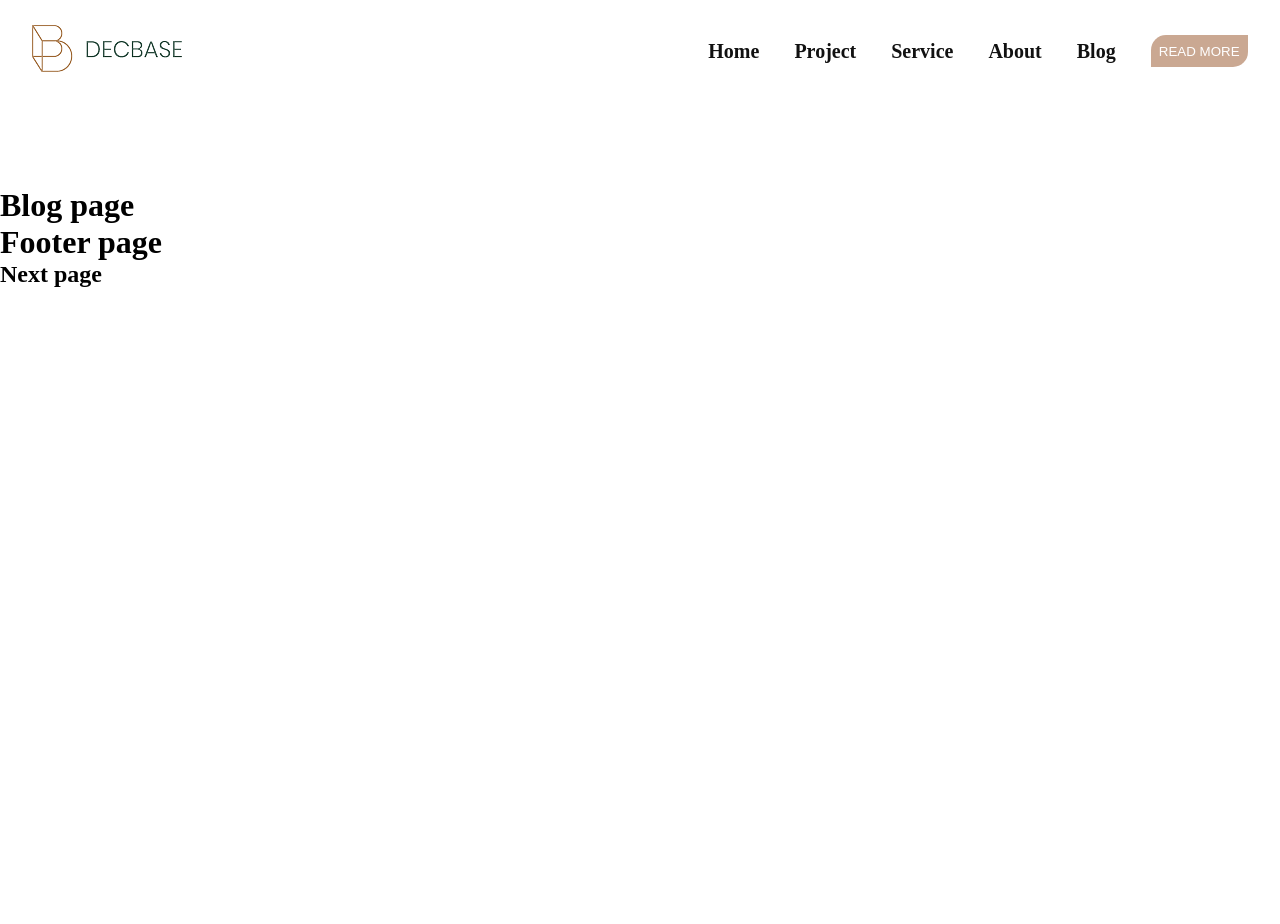
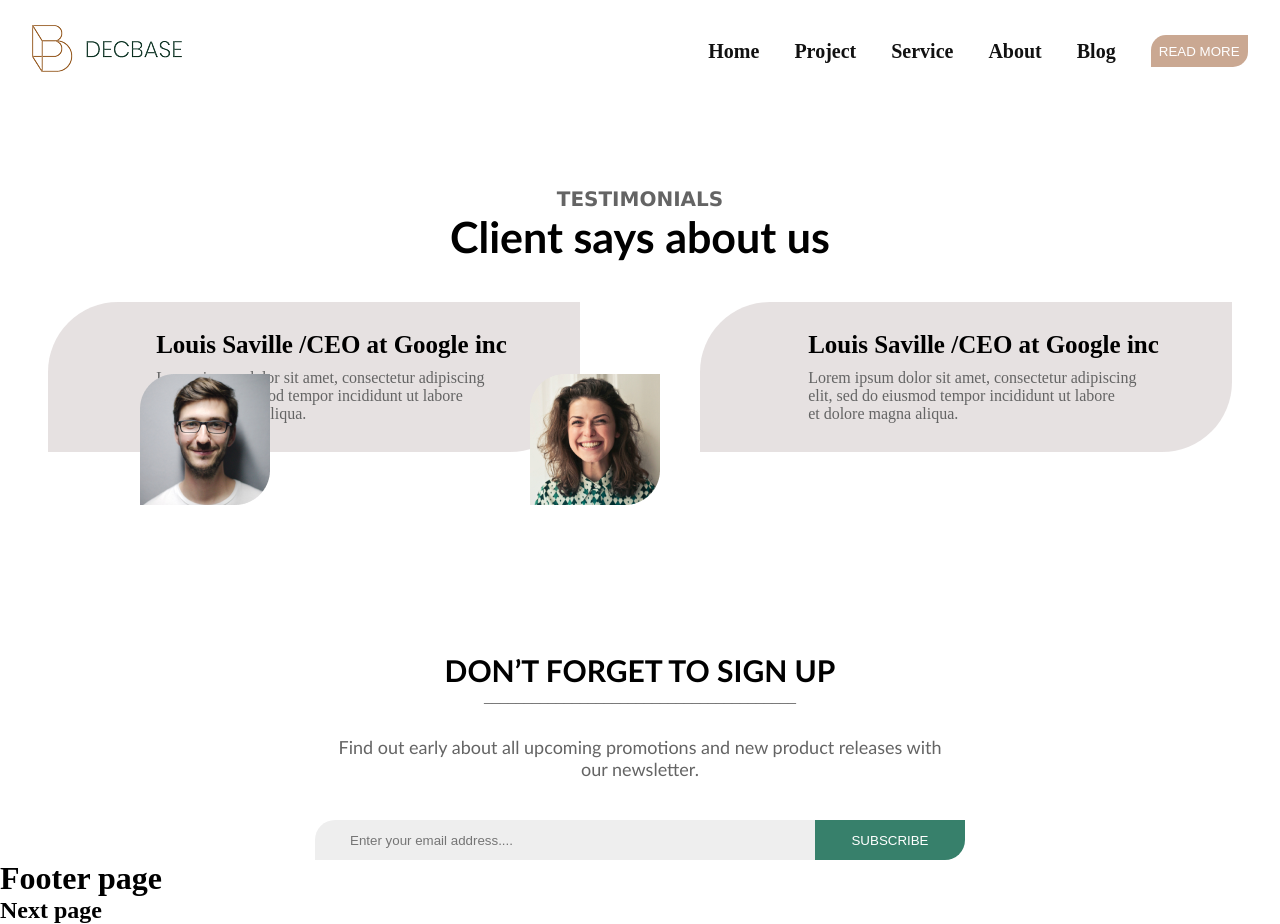
Before and after one commit to abdurashidov1212/team-git, a React (Vite) app: page /blog in a window 1280 px wide. Before the commit the page ends 800 px from the top, so only its background shows below. Built offline with nearby package versions, Linux system fonts and the light colour scheme.

Commit message:
blog is added

```diff
--- /dev/null
+++ b/src/pages/blog.css
@@ -0,0 +1,104 @@
+.blog{
+    display: flex;
+    align-items: center;
+    justify-content: center;
+    flex-direction: column;
+}
+.blog h3{
+    color: #646464;
+    font-size: 20px;
+    font-family: 'Lucida Sans', 'Lucida Sans Regular', 'Lucida Grande', 'Lucida Sans Unicode', Geneva, Verdana, sans-serif;
+}
+.blog h1{
+    font-size: 43px;
+    font-family: 'Gill Sans', 'Gill Sans MT', Calibri, 'Trebuchet MS', sans-serif;
+}
+.pol{
+    display: flex;
+    align-items: center;
+    justify-content: center;
+    margin-top: 40px;
+    gap: 120px;
+}
+.pol1{
+    width: 532px;
+    height: 150px;
+    padding: 15px;
+    background-color: #d2caca8e;
+    border-top-left-radius: 70px;
+    border-bottom-right-radius: 70px;
+    padding-left: 50px;
+    display: flex;
+    align-items: center;
+    justify-content: center;
+}
+.pol3 img{
+    position: absolute;
+    left: 140px;
+    bottom: 295px;
+}
+.pol1 h3{
+    font-size: 25px;
+}
+.pol1 p{
+    color: #646464;
+    padding-top: 10px;
+}
+
+
+.pol4 img{
+    position: absolute;
+    right: 620px;
+    bottom: 295px;
+}
+.do{
+    display: flex;
+    align-items: center;
+    justify-content: center;
+    flex-direction: column;
+    margin-top: 200px;
+}
+.do h1{
+    font-size: 30px;
+    font-family: 'Trebuchet MS', 'Lucida Sans Unicode', 'Lucida Grande', 'Lucida Sans', Arial, sans-serif;
+}
+.do p{
+    color: #646464;
+}
+
+.find{
+    display: flex;
+    align-items: center;
+    justify-content: center;
+    text-align: center;
+    margin-top: 30px;
+}
+.find {
+    color: #646464;
+    font-size: 18px;
+    font-family: 'Trebuchet MS', 'Lucida Sans Unicode', 'Lucida Grande', 'Lucida Sans', Arial, sans-serif;
+}
+
+.in{
+    display: flex;
+    align-items: center;
+    justify-content: center;
+    margin-top: 40px;
+}
+
+.in input {
+    width: 500px;
+    height: 40px;
+    border: none;
+    text-indent: 35px;
+    background-color: #EEEEEE;
+    border-top-left-radius: 20px;
+}
+.in button{
+    width: 150px;
+    height: 40px;
+    border: none;
+    background-color: #37806B;
+    color: white;
+    border-bottom-right-radius: 20px;
+}
--- a/src/pages/blog.jsx
+++ b/src/pages/blog.jsx
@@ -1,7 +1,61 @@
+import "./blog.css"
+import one from "../assets/one.png"
+import two from "../assets/two.png"
+
+
+
 const Blog = ()=>{
     return(
         <>
-        <h1>Blog page</h1>
+       <div className="blog">
+        <h3>TESTIMONIALS</h3>
+        <h1>Client says about us</h1>
+       </div>
+
+       <div className="pol">
+        <div className="pol1">
+            <div className="pol3">
+                <img src={one} alt="one" />
+            </div>
+            <div className="pol2">
+            <h3>Louis Saville /CEO at Google inc</h3>
+            <p>Lorem ipsum dolor sit amet, consectetur adipiscing <br />
+elit, sed do eiusmod tempor incididunt ut labore <br />
+et dolore magna aliqua.</p>
+
+            </div>
+        </div>
+
+
+        <div className="pol1">
+            <div className="pol4">
+                <img src={two} alt="one" />
+            </div>
+            <div className="pol2">
+            <h3>Louis Saville /CEO at Google inc</h3>
+            <p>Lorem ipsum dolor sit amet, consectetur adipiscing <br />
+elit, sed do eiusmod tempor incididunt ut labore <br />
+et dolore magna aliqua.</p>
+
+            </div>
+        </div>
+
+       </div>
+
+       <div className="do">
+        <h1>DON’T FORGET TO SIGN UP</h1>
+        <p>_______________________________________</p>
+       </div>
+
+       <div className="find">
+       Find out early about all upcoming promotions and new product releases with <br />
+       our newsletter.
+       </div>
+
+       <div className="in">
+        <input type="text" placeholder="Enter your email address...."/>
+        <button>SUBSCRIBE</button>
+       </div>
         </>
     )
 }
```
Also changed, not shown: src/assets/one.png (added), src/assets/two.png (added).
